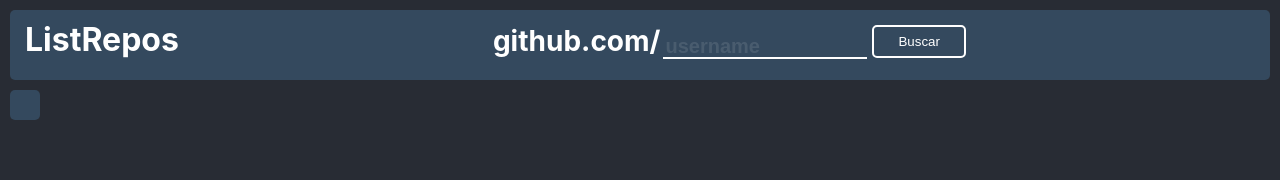
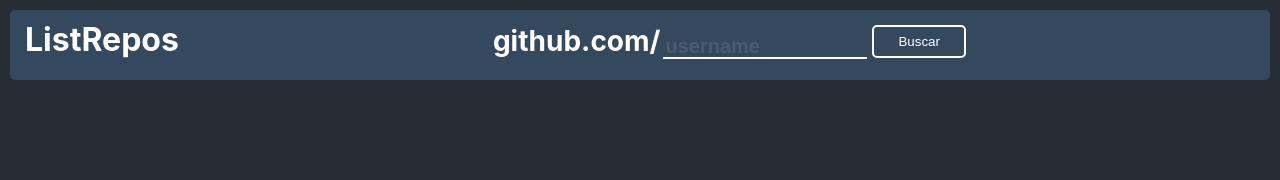
Before and after one commit to LucasSonego/ListRepos-React, a React (Create React App) app: page / in a window 1280 px wide. Shown: the top 180 px of the page. Built offline with nearby package versions, Linux system fonts and the light colour scheme.

Commit message:
fix: Removed empty User box

```diff
--- a/src/App.js
+++ b/src/App.js
@@ -52,6 +52,8 @@ function App() {
         </div>
       </div>
 
+      {user.prof.id && (
+        <>
           <User prof={user.prof} />
 
           <div className="repos">
@@ -63,6 +65,8 @@ function App() {
               ))}
             </ul>
           </div>
+        </>
+      )}
     </div>
   );
 }
--- a/src/components/User.js
+++ b/src/components/User.js
@@ -1,7 +1,7 @@
 import React from "react";
 import { FaUsers, FaMapMarkedAlt, FaLink } from "react-icons/fa";
 
-import "./User.css"
+import "./User.css";
 
 export default function User(props) {
   const prof = props.prof;
```
Lines whose indentation alone changed are shown as unchanged.
